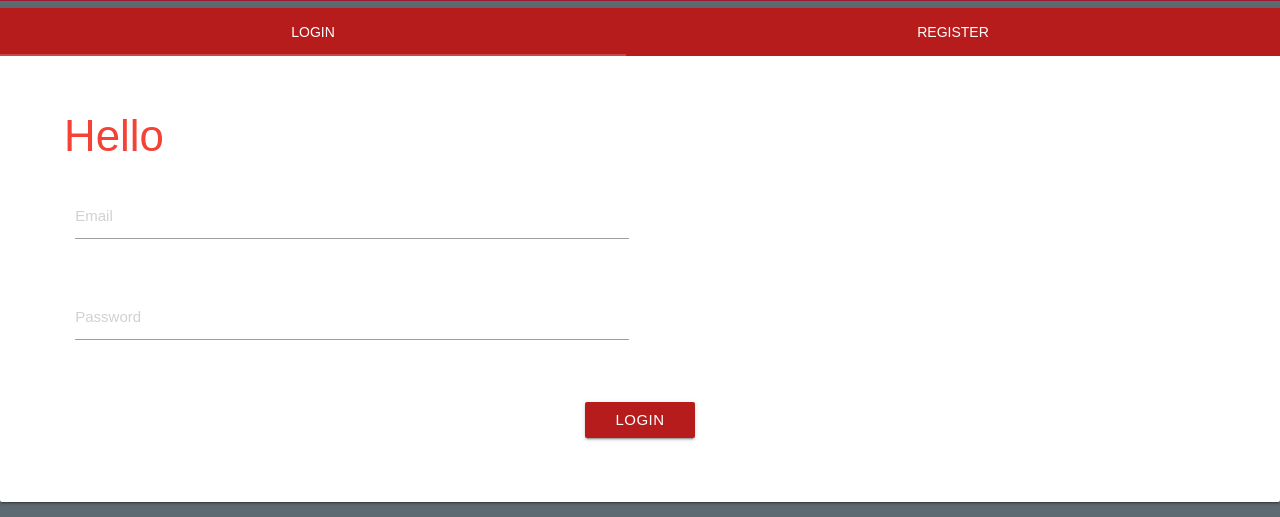
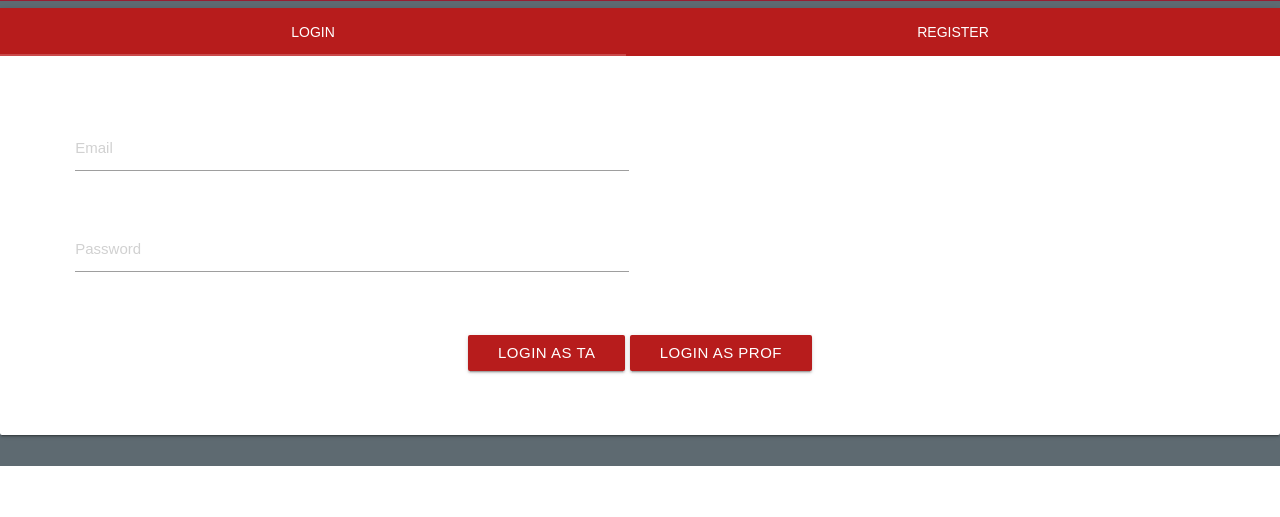
Before and after one commit to SeanI115/Equipo, a PHP site: page /static/login.html in a window 1280 px wide. Shown: the part 334-851 px from the top of the page. After the commit the page ends 800 px from the top, so only its background shows below. Run offline with PHP 8.4, Linux system fonts and the light colour scheme.

Commit message:
login JS changes

```diff
--- a/static/login.html
+++ b/static/login.html
@@ -28,92 +28,6 @@
             <!--TODO: Should be just school logo on login page-->
             <img class="headerImg" src="images/whiteCougarHead.png">
         </header>
-        <!--<section class="mainbody login">
-
-            <div class="loginUIDiv">
-                <div class="loginButtons">
-                    <h1 class="iam">Login: </h1>
-                    <div class="taButtonDiv">
-                        <a class="taButton button">Potential TA</a>
-                    </div>
-                    <div class="professorButtonDiv">
-                        <a class="professorButton button">Professor</a>
-                    </div>
-                </div>
-                <div class="loginForm">
-                    <p class="errorMessage">The provided email and password combination is incorrect. Please check your credentials and try again.</p>
-                    <div class="emailDiv">
-                        <p class="sd">Email:</p>
-                        <input type="text" class="emailInput input" name="email" placeholder="steve.jobs@wsu.edu"></textarea>
-                    </div>
-                    <div class="passwordDiv">
-                        <p>Password:</p>
-                        <input type="password" class="passwordInput input" name="password"></textarea>
-                    </div>
-                    <div>
-                        <a class="loginButton button">Login</a>
-                        <a class="signUpLink link">Sign Up</a>
-                    </div>
-                    <a class="cancelLink link" href="login.html">Cancel</a>
-                </div>
-                <form class="signUpForm col s12">
-                       	<div class="row">
-                       		<div class="input-field col s6">
-                       	 		<input type="text" class="wsuIdInput" name="wsuId" placeholder="WSU ID #">
-                       		</div>
-
-                       	</div>
-                       	<div class="row">
-                       		<div class="input-field col s12">
-		                        <div class="student">
-		                        	<p>
-                            			<input type="checkbox" id="prevTaDiv" />
-                            			<label for="prevTaDiv">Previous TA?</label>
-                           			 </p>
-		                        	<div class="row">
-		                        		<div class="input-field col s12">
-		                            		<input type="text" class="majorInput" name="major" placeholder="Major">
-		                            	</div>
-		                            </div>
-		                            <div class="row">
-		                            	<div class="input-field col s6">
-		                            		<input type="text" class="gpaInput" name="gpa" placeholder="GPA">
-		                            	</div>
-		                            </div>
-		                            <div class="row">
-		                           			 <div class="input-field col s12" id="gradDate">
-				                           			 <select>
-				                                   	 <option value="Fall17">Fall 2017</option>
-				                                   	 <option value="Spring17">Spring 2017</option>
-				                                   	 <option value="Summer17">Summer 2017</option>
-				                                    <option value="Fall18">Fall 2018</option>
-				                                    <option value="Spring18">Spring 2018</option>
-				                                    <option value="Summer18">Summer 2018</option>
-				                                    <option value="Fall19">Fall 2019</option>
-				                                    <option value="Spring19">Spring 2019</option>
-				                                    <option value="Summer19">Summer 2019</option>
-				                                    <option value="Fall20">Fall 2020</option>
-				                                    <option value="Spring20">Spring 2020</option>
-				                                    <option value="Summer20">Summer 2020</option>
-				                                    <option value="Fall21">Fall 2021</option>
-				                                    <option value="Spring21">Spring 2021</option>
-				                                    <option value="Summer21">Summer 2021</option>
-						                            </select>
-						                            <label for="gradDate">Expected Grad Date:</label>
-						                        </div>
-		                    </div>
-		                </div>
-		            </div>
-                        </div>
-                        <input type="text" name="email" class="emailInput" placeholder="WSU Email">
-                        <input type="password" name="password" class="passwordInput" placeholder="Password">
-                        <div>
-                            <a class="signUpSubmitButton button">Submit</a>
-                            <a class="cancelLink link" href="login.html">Cancel</a>
-                        </div>
-                </form>
-            </div>
-        </section>-->
         <div class="card ">
         	<div class="card-tabs">
         		<ul class="tabs red darken-4 tabs-fixed-width">
@@ -124,9 +38,11 @@
         	<div class="card-content">
         		<div id="login">
         			<form class="col s12">
-        				<div class="form-container">
-        					<h3 class="red-text">Hello</h3>
-        					<div class="row"'>
+        				<div class="form-container centerForm">
+                  <div class="row" id="incorrect">
+                    <h2 id="errorMessage">Email or Password are incorrect</h2>
+                  </div>
+        					<div class="row">
         						<div class="input-field col s6">
         							<input placeholder="Email" name="email" id="email" type="text" class="emailInput">
 
@@ -139,7 +55,8 @@
         				</div>
         				<br>
         				<center>
-        					<button class="btn waves-effect waves-light red darken-4" type="submit" name="action">Login</button>
+        					<button id="taLoginButton" class="btn waves-effect waves-light red darken-4 loginButtons">Login as TA</button>
+                  <button id="profLoginButton" class="btn waves-effect waves-light red darken-4 loginButtons">Login as Prof</button>
         					<br>
         				</center>
         			</div>
@@ -163,6 +80,11 @@
         					</div>
         					<div class="input-field col s6">
         						<input placeholder="Last Name" id="lastname" type="text">
+        					</div>
+        				</div>
+                <div class="row">
+        					<div class="input-field col s6">
+        						<input placeholder="WSU ID #" id="wsuID" type="text">
         					</div>
         				</div>
         				<div class="row" id="taform3" style="display:none">
--- a/static/scripts/Login.js
+++ b/static/scripts/Login.js
@@ -6,7 +6,7 @@ var Tracker = (function() {
         // The backend we'll use for Part 2. For Part 3, you'll replace this
         // with your backend.
 
-        var apiUrl = 'https://mahan-warmup.herokuapp.com/api/';
+        var apiUrl = 'http://127.0.0.1:5000/api/';
 
         // FINISH ME (Task 4): You can use the default smile space, but this means
         //            that your new smiles will be merged with everybody else's
@@ -20,11 +20,8 @@ var Tracker = (function() {
 
 
          $(document).ready(function() {
-
-            $('select').material_select();
-            $('ul.tabs').tabs();
-          });
-
+    $('select').material_select();
+  });
         // PRIVATE METHODS
 
        /**
@@ -52,18 +49,21 @@ var Tracker = (function() {
          * @param  {function} onFailure   callback method to execute upon request failure (non-200 status)
          * @return {None}
          */
-        var makePostRequest = function(url, data, onSuccess, onFailure) {
+        var makePostRequest = function(url, data, onSuccess) {
             $.ajax({
                 type: 'POST',
                 url: apiUrl + url,
                 data: JSON.stringify(data),
                 contentType: "application/json",
                 dataType: "json",
-                success: onSuccess,
-                error: onFailure
+                success: function(data, textStatus){
+                  if(data.redirect){
+                    window.location.href = data.redirect;
+                  }
+                }
             });
         };
-
+/*
         var attachStudentProfessorButtonHandler = function(e)
         {
             loginForm.hide();
@@ -130,20 +130,43 @@ var Tracker = (function() {
                 }
             });
         }
+*/
+        var attachLoginButtonsHandler = function(e)
+        {
+            login.on('click', '#taLoginButton', function(e){
+              var data = {}
+              data.email = $('#email').val();
+              data.password = $('#password').val();
+            });
+
+            login.on('click', '#profLoginButton', function(e){
+              var data = {}
+              data.email = $('#email').val();
+              data.password = $('#password').val();
+
+              var onSuccess = function(data){
+                //redirect
+                errorMessage.show();
+              }
+
+              var onFailure = function(){
+                errorMessage.show();
+              }
+
+              makePostRequest('loginProf', data, onSuccess);
+            });
+        }
 
         /**
          * Start the app by displaying the most recent smiles and attaching event handlers.
          * @return {None}
          */
         var start = function() {
-            buttons = $(".loginButtons");
-            loginForm = $(".loginForm");
-            signUpForm = $(".signUpForm");
-            studentSignUp = $(".student");
+            login = $("#login");
+            errorMessage = $("#errorMessage")
+            errorMessage.hide();
 
-            attachStudentProfessorButtonHandler();
-            attachSignUpButtonHandler();
-            attachLoginButtonHandler();
+            attachLoginButtonsHandler();
         };
 
 
--- a/static/styles/login.css
+++ b/static/styles/login.css
@@ -26,6 +26,10 @@ body {
 	font-family: Arial;
     background-color: var(--wsuGrey);
     color: #000;
+}
+
+.centerForm{
+  text-align: center;
 }
 /*
 p{
```
Also changed, not shown: 1 other file.
